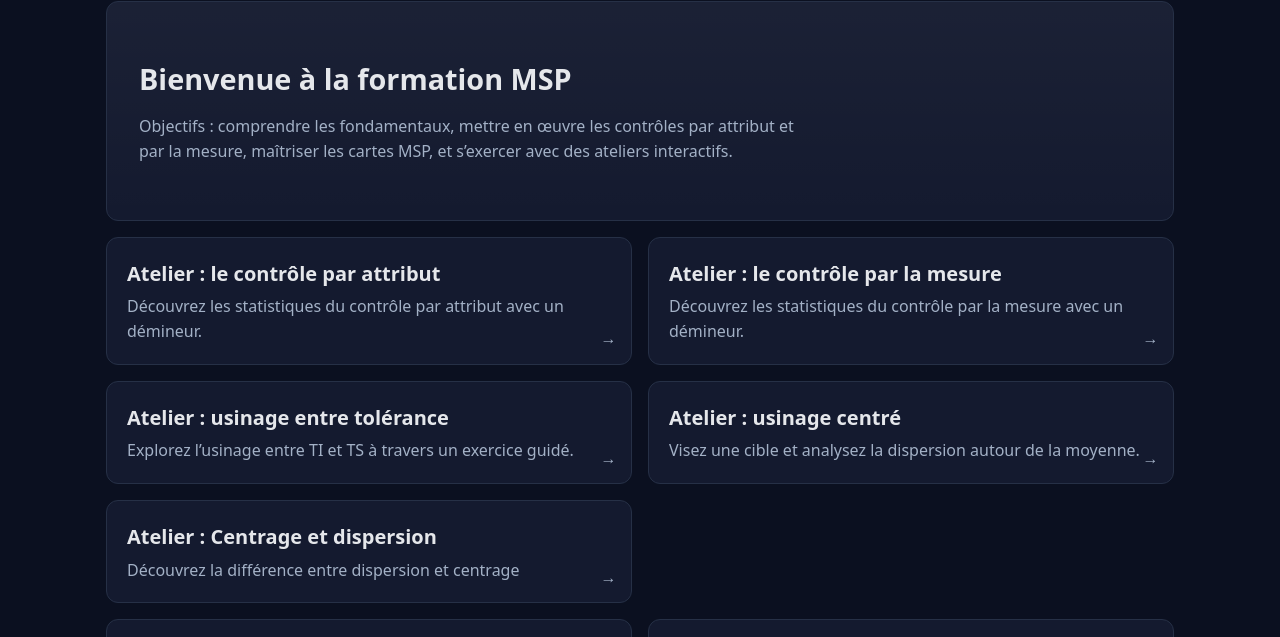
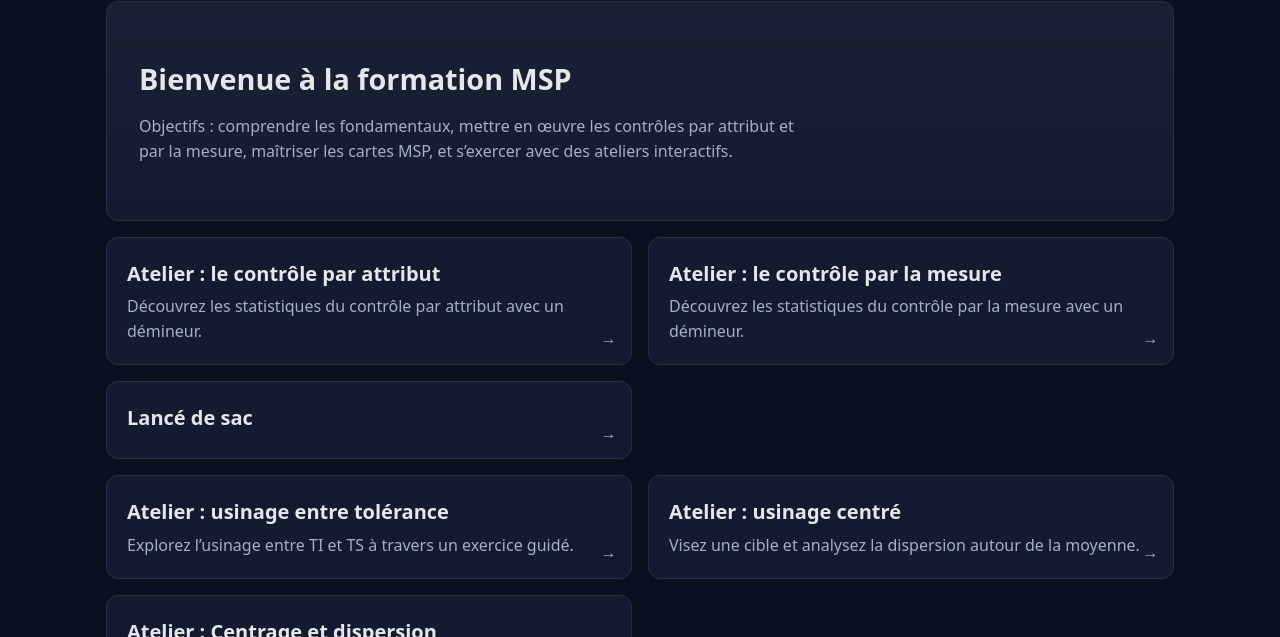
Before and after one commit to Cho-sept/Sensibilisation-MSP, a plain HTML site: page index.html in a window 1280 px wide. Shown: the part 89-726 px from the top of the page. Drawn offline with Linux system fonts and the light colour scheme.

Commit message:
Update index.html

```diff
--- a/index.html
+++ b/index.html
@@ -129,6 +129,19 @@
               <span class="arrow" aria-hidden="true">→</span>
             </a>
           </li>
+
+          <!-- Nouvelles tuiles ajoutées ici -->
+          <li>
+            <a class="tile" href="Lancé de sac.html">
+              <h2>Lancé de sac</h2>
+              <span class="arrow" aria-hidden="true">→</span>
+            </a>
+          </li>
+
+          <!-- Nouvelles tuiles Vide -->
+          <li>
+          </li>
+
           <!-- Ateliers d’usinage ci-dessous -->
           <li>
             <a class="tile" href="Usinage entre tolérance.html">
@@ -182,7 +195,6 @@
               <span class="arrow" aria-hidden="true">→</span>
             </a>
           </li>
-
         </ul>
       </nav>
     </main>
```
